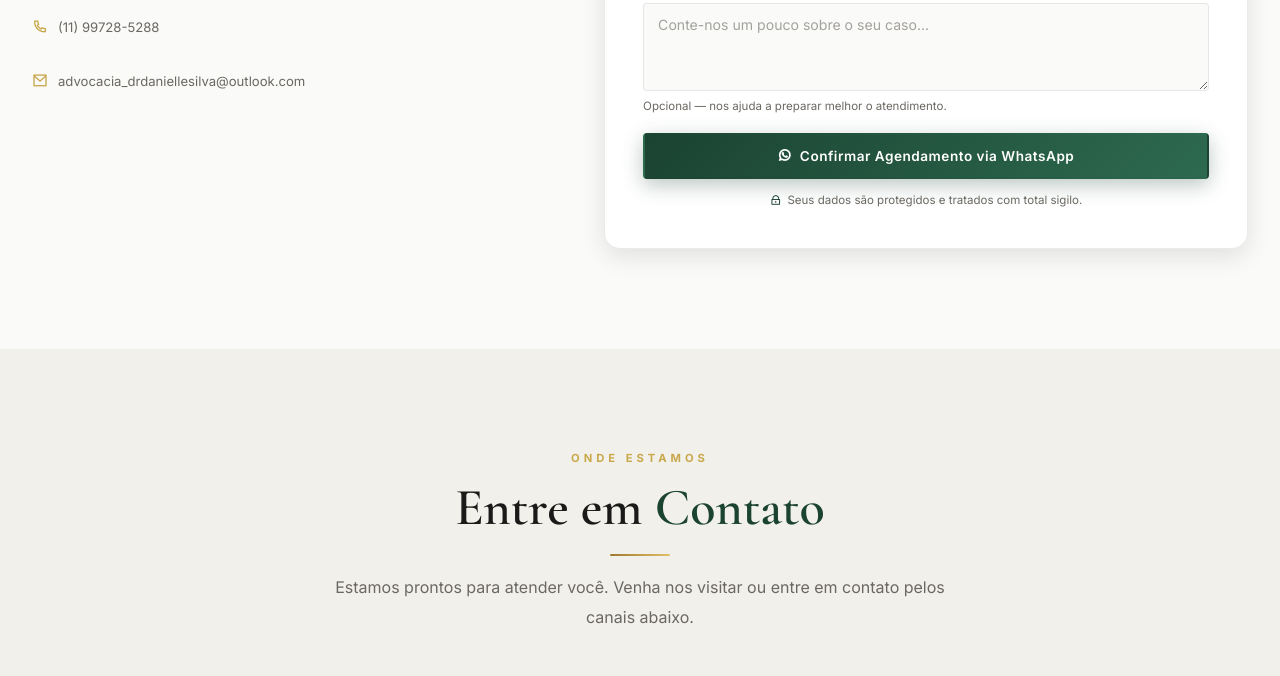
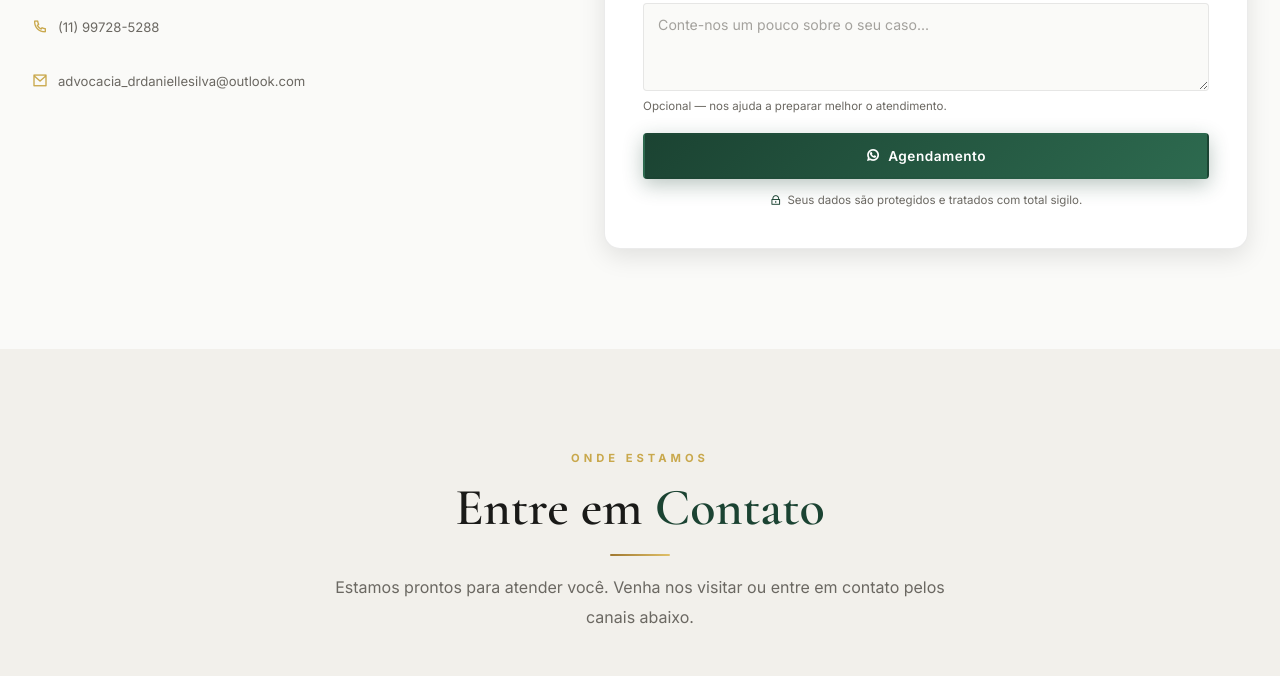
Before and after one commit to diegofranciscodasilva/Dr_DanielleSilva-Advogada, a plain HTML site: page index.html in a window 1280 px wide. Shown: the part 5307-5983 px from the top of the page. Drawn offline with nearby package versions, Linux system fonts and the light colour scheme.

```diff
--- a/index.html
+++ b/index.html
@@ -822,7 +822,7 @@
 
                             <button type="submit" class="btn-primario btn-full">
                                 <i class="ri-whatsapp-line" aria-hidden="true"></i>
-                                Confirmar Agendamento via WhatsApp
+                                Agendamento
                             </button>
                             <p class="form-privacidade">
                                 <i class="ri-lock-line" aria-hidden="true"></i>
```
Also changed, not shown: 1 other file.
